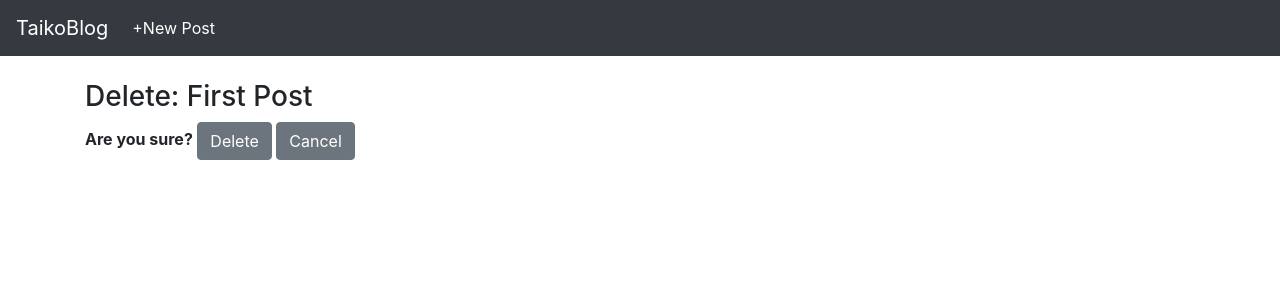
After one commit to taiko2306/taikoblog, a Django app: page /article/delete/3 in a window 1280 px wide. The commit adds this page. Shown: the top 300 px of the page. Run offline with Django 3.2, Linux system fonts and the light colour scheme; data comes from the database, SQL or seed files in the repository; both versions use the stored data as it was after the commit; some libraries are stand-ins or nearby versions.

Commit message:
add post model

```diff
--- a/taikoblogapp/models.py
+++ b/taikoblogapp/models.py
@@ -1,12 +1,14 @@
 from django.db import models
 from django.contrib.auth.models import User
 from django.urls import reverse
+from datetime import datetime, date
 
 class Post(models.Model):
     title = models.CharField(max_length=255)
     author = models.ForeignKey(User, on_delete=models.CASCADE)
     body = models.TextField()
     status = models.CharField(max_length=12, null=True, blank=True)
+    post_date = models.DateField(auto_now_add=True)
 
     def __str__(self):
         return self.title + ' | ' + str(self.author) + ' | ' + str(self.status)
--- a/taikoblogapp/templates/article_detail.html
+++ b/taikoblogapp/templates/article_detail.html
@@ -4,11 +4,12 @@
 {%endblock %}
 {% block content %}
     <h1>{{post.title}} </h1>
-    <small>By: {{ post.author.first_name }} {{ post.author.last_name }} </small>
+    <small>By: {{ post.author.first_name }} {{ post.author.last_name }} on {{ post.post_date }}</small>
     <hr>
     <p>{{post.body}}</p>
     <br>
     <hr>
     <a href="{% url 'update-post' post.pk %}" class="btn btn-primary">Edit</a>
+    <a href="{% url 'delete-post' post.pk %}" class="btn btn-primary">Delete</a>
     <small><a href="{% url 'home' %}" class="btn btn-secondary">Back</a></small>
 {%endblock %}
--- /dev/null
+++ b/taikoblogapp/templates/delete_post.html
@@ -0,0 +1,18 @@
+{% extends 'base.html' %}
+{% block title %}
+    Delete Post
+{% endblock %}
+
+{% block content %}
+    <br>
+    <h3>Delete: {{ post.title}} </h3>
+    <div class="form-group">
+        <form method="POST">
+            {% csrf_token %}
+            <strong>Are you sure?</strong>
+            <button class="btn btn-secondary">Delete</button>
+            <a href = "{% url 'home' %}" class="btn btn-secondary">Cancel</a>
+        </form>
+    </div>
+
+{%endblock %}
--- a/taikoblogapp/templates/home.html
+++ b/taikoblogapp/templates/home.html
@@ -13,6 +13,7 @@
     <strong>Record counts: {{post_list | length}}</strong>
     {% for post in post_list %}
         <h3><a href="{% url 'article-detail' post.pk %}"> {{ post.title }}
-        </a> -  <a href="{% url 'update-post' post.pk %}"><small>edit</small></a></h3>
+        </a> -  <a href="{% url 'update-post' post.pk %}"><small>edit</small></a>
+        <a href="{% url 'delete-post' post.pk %}"><small>Delete</small></a></h3>
     {% endfor %}
 {%endblock %}
--- a/taikoblogapp/templates/update_post.html
+++ b/taikoblogapp/templates/update_post.html
@@ -9,6 +9,7 @@
             {% csrf_token %}
             {{ form.as_p }}
             <button class="btn btn-secondary">Update</button>
+
         </form>
     </div>
 
--- a/taikoblogapp/urls.py
+++ b/taikoblogapp/urls.py
@@ -1,8 +1,9 @@
 from django.urls import path
-from .views import HomeView, ArticleDetailView, AddPostView, UpdatePostView
+from .views import HomeView, ArticleDetailView, AddPostView, UpdatePostView, DeletePostView
 urlpatterns = [
     path('', HomeView.as_view(), name="home"),
     path('article/<int:pk>', ArticleDetailView.as_view(), name='article-detail'),
     path('article/edit/<int:pk>', UpdatePostView.as_view(), name='update-post'),
+    path('article/delete/<int:pk>', DeletePostView.as_view(), name='delete-post'),
     path('add_post', AddPostView.as_view(), name="add-post"),
 ]
--- a/taikoblogapp/views.py
+++ b/taikoblogapp/views.py
@@ -1,7 +1,8 @@
 from django.shortcuts import render
 from django.views.generic import ListView, DetailView, CreateView, UpdateView, DeleteView
 from .models import Post
-from .forms import PostForm
+from .forms import PostForm, UpdatePostForm
+from django.urls import reverse_lazy
 
 # def home(request):
 #    return render(request,'home.html',{})
@@ -9,6 +10,7 @@ from .forms import PostForm
 class HomeView(ListView):
     model = Post
     template_name = 'home.html'
+    ordering = ['-id']
 
 class ArticleDetailView(DetailView):
     model = Post
@@ -23,10 +25,12 @@ class AddPostView(CreateView):
 
 class UpdatePostView(UpdateView):
     model = Post
+    form_class = UpdatePostForm
     template_name = 'update_post.html'
-    fields = {'title', 'body', 'status'}
+    #fields = {'title', 'body', 'status'}
 
-class UpdatePostView(UpdateView):
+class DeletePostView(DeleteView):
     model = Post
-    template_name = 'update_post.html'
-    fields = {'title', 'body', 'status'}
+    template_name = 'delete_post.html'
+    # go to home page after delete
+    success_url = reverse_lazy("home")
```
Also changed, not shown: taikoblogapp/forms.py (+11 -0 lines), db.sqlite3, taikoblogapp/migrations/0003_post_post_date.py (added).
